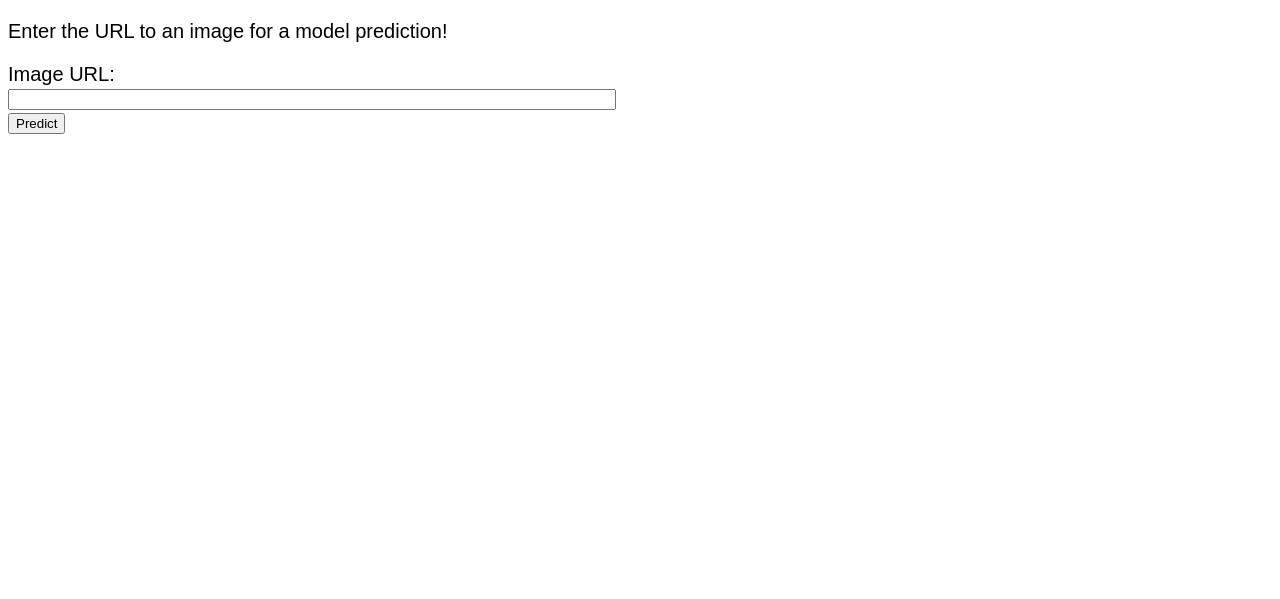
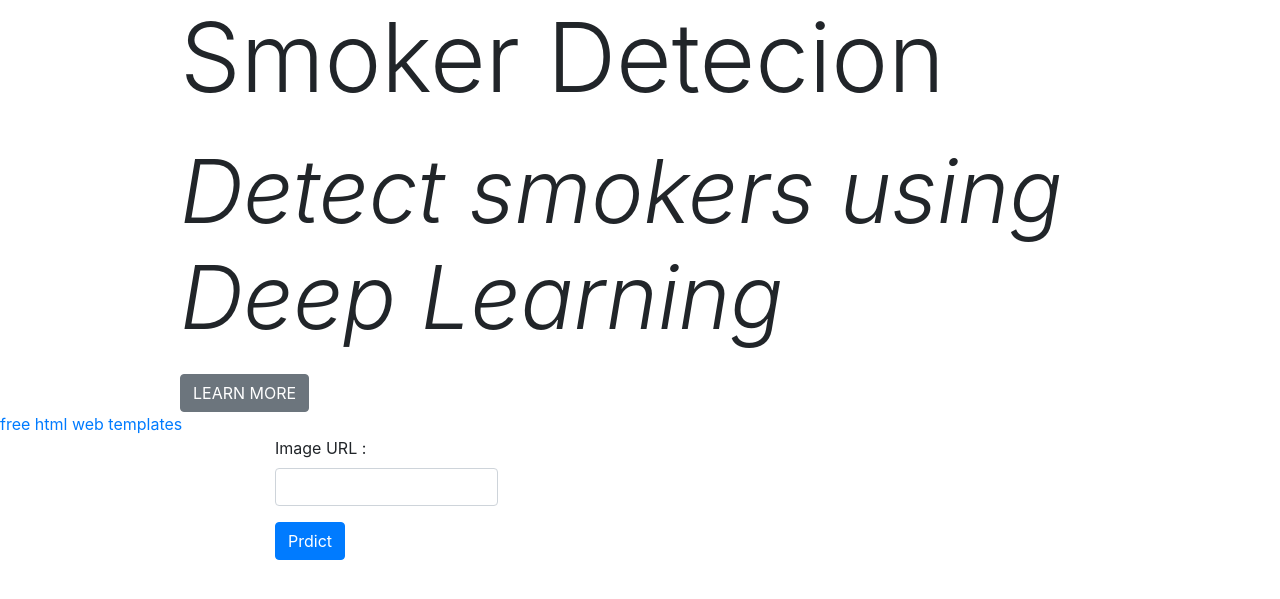
Before and after one commit to amine-akrout/Smoker_detection, a Flask app: page / in a window 1280 px wide. Shown: the top 599 px of the page. Run offline with Flask 2, Linux system fonts and the light colour scheme; some libraries are stand-ins or nearby versions.

Commit message:
update index

```diff
--- a/templates/index.html
+++ b/templates/index.html
@@ -1,40 +1,102 @@
 <!DOCTYPE html>
-<meta charset="utf-8">
+<html  >
+<head>
+  <!-- Site made with Mobirise Website Builder v4.11.5, https://mobirise.com -->
+  <meta charset="UTF-8">
+  <meta http-equiv="X-UA-Compatible" content="IE=edge">
+  <meta name="generator" content="Mobirise v4.11.5, mobirise.com">
+  <meta name="viewport" content="width=device-width, initial-scale=1, minimum-scale=1">
+  <link rel="shortcut icon" href="assets/images/logo4.png" type="image/x-icon">
+  <meta name="description" content="Website Creator Description">
 
-<html>
-<head>
-	<title>CNN Image classification</title>
-</head>
+  <title>index</title>
+  <link rel="stylesheet" href="{{ url_for('static', filename='assets/bootstrap/css/bootstrap.min.css') }}">
+  <link rel="stylesheet" href="{{ url_for('static', filename='assets/bootstrap/css/bootstrap-grid.min.css') }}">
+  <link rel="stylesheet" href="{{ url_for('static', filename='assets/bootstrap/css/bootstrap-reboot.min.css') }}">
+  <link rel="stylesheet" href="{{ url_for('static', filename='assets/tether/tether.min.css') }}">
+  <link rel="stylesheet" href="{{ url_for('static', filename='assets/theme/css/style.css') }}">
+  <link rel="preload" as="style" href="assets/mobirise/css/mbr-additional.css"><link rel="stylesheet" href="{{ url_for('static', filename='assets/mobirise/css/mbr-additional.css') }}" type="text/css">
 
 
-<style>
-body {
-  font: 20px sans-serif;
-}
-  </style>
+
+</head>
+<body>
+  <section class="header1 cid-rHIL26oNcb" id="header1-n">
 
 
-<body>
-
-<p>Enter the URL to an image for a model prediction!</p>
-
-<form action="/predict_object/" method="post">
-Image URL:<br>
-  <input type="text" name="image_url" style="width: 600px;">
-<br>
-
-<button type="submit" style="font:20px">
-  Predict
-</button>
-</form>
 
 
-{% if message %}
-<p>{{message}}</p><br>
 
-<p><img src="{{image_url}}" style='width:500px'/><br>
+    <div class="container">
+        <div class="row justify-content-md-center">
+            <div class="mbr-white col-md-10">
+                <h1 class="mbr-section-title align-center mbr-bold pb-3 mbr-fonts-style display-1">Smoker Detecion</h1>
+                <h3 class="mbr-section-subtitle align-center mbr-light pb-3 mbr-fonts-style display-2"><em>Detect smokers using Deep Learning</em></h3>
 
-{% endif %}
+                <div class="mbr-section-btn align-center"><a class="btn btn-md btn-secondary display-7" href="https://github.com/amine-akrout/Smoker_detection" target="_blank"><span class="mbri-github mbr-iconfont mbr-iconfont-btn"></span>
+                        LEARN MORE</a></div>
+            </div>
+        </div>
+    </div>
+
+</section>
+
+<section class="engine"><a href="https://mobirise.info/y">free html web templates</a></section><section class="mbr-section form1 cid-rHIKRxHNO7 mbr-parallax-background" id="form1-m">
+
+
+
+    <div class="mbr-overlay" style="opacity: 0.3; background-color: rgb(193, 193, 193);">
+    </div>
+    <div class="container">
+        <div class="row justify-content-center">
+            <div class="title col-12 col-lg-8">
+
+
+            </div>
+        </div>
+    </div>
+    <div class="container">
+        <div class="row justify-content-center">
+            <div class="media-container-column col-lg-8" data-form-type="formoid">
+                <!---Formbuilder Form--->
+                <form action="/predict_object/" method="POST" class="mbr-form form-with-styler">
+                    <div class="row">
+
+                        <div hidden="hidden" data-form-alert-danger="" class="alert alert-danger col-12">
+                        </div>
+                    </div>
+                    <div class="dragArea row">
+
+
+                        <div data-for="image_url" class="col-md-4  form-group">
+                            <label for="phone-form1-m" class="form-control-label mbr-fonts-style display-5">Image URL :&nbsp;</label>
+                            <input type="tel" name="image_url" data-form-field="Phone" class="form-control display-7" id="phone-form1-m">
+                        </div>
+
+                        <div class="col-md-12 input-group-btn align-center"><button type="submit" class="btn btn-primary btn-form display-4" value="predict"><span class="mbri-magic-stick mbr-iconfont mbr-iconfont-btn"></span>Prdict</button></div>
+                        {% if message %}
+                        <h2>{{message}}</h2><br>
+
+                        <p><img src="{{image_url}}" style='width:500px'/><br>
+
+                        {% endif %}
+                    </div>
+                </form><!---Formbuilder Form--->
+            </div>
+        </div>
+    </div>
+</section>
+
+
+  <script src="{{ url_for('static', filename='assets/web/assets/jquery/jquery.min.js') }}"></script>
+  <script src="{{ url_for('static', filename='assets/popper/popper.min.js') }}"></script>
+  <script src="{{ url_for('static', filename='assets/bootstrap/js/bootstrap.min.js') }}"></script>
+  <script src="{{ url_for('static', filename='assets/tether/tether.min.js') }}"></script>
+  <script src="{{ url_for('static', filename='assets/smoothscroll/smooth-scroll.js') }}"></script>
+  <script src="{{ url_for('static', filename='assets/parallax/jarallax.min.js') }}"></script>
+  <script src="{{ url_for('static', filename='assets/theme/js/script.js') }}"></script>
+
+
 
 </body>
 </html>
```
